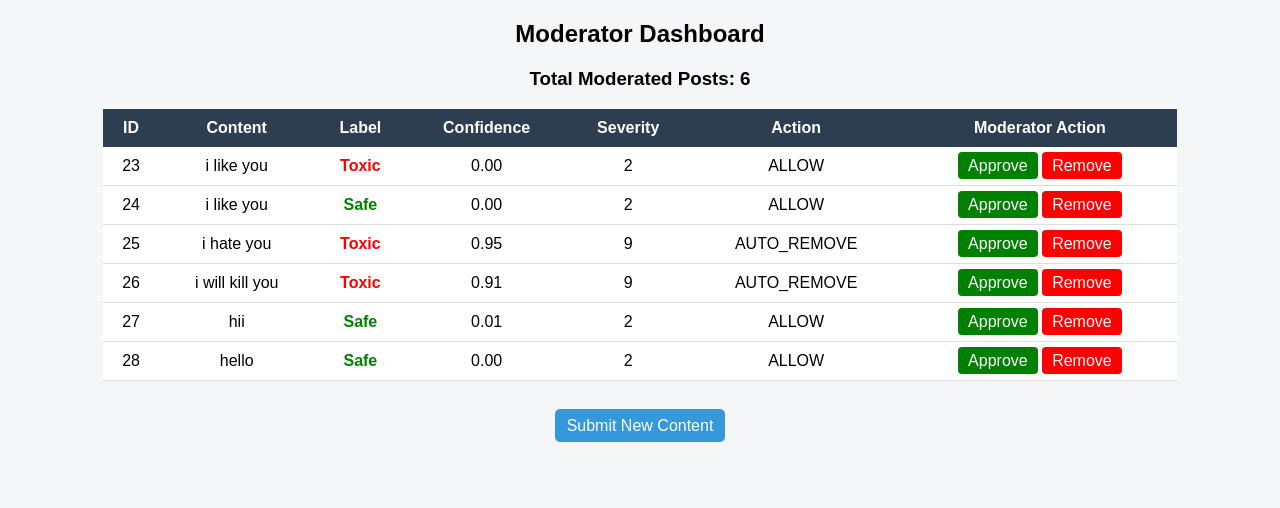
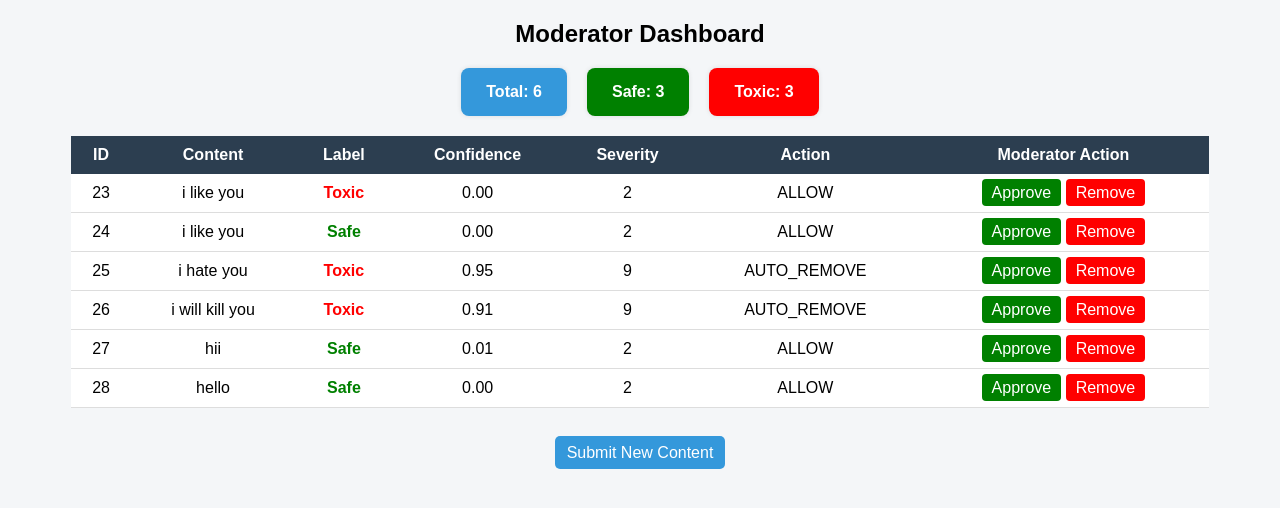
Before and after one commit to shakshiagrawalcsaiml/AI-Powered-Content-Moderation-Policy-Enforcement-Platform, a Flask app: page /dashboard in a window 1280 px wide. Shown: the top 508 px of the page. Run offline with Flask 3, Linux system fonts and the light colour scheme; data comes from the database, SQL or seed files in the repository.

Commit message:
Enhanced dashboard UI with stats and improved moderation workflow

```diff
--- a/templates/dashboard.html
+++ b/templates/dashboard.html
@@ -15,10 +15,31 @@ h2{
     margin-top:20px;
 }
 
+/* --- STATS BOX --- */
+.stats{
+    display:flex;
+    justify-content:center;
+    gap:20px;
+    margin:20px;
+}
+
+.card{
+    background:white;
+    padding:15px 25px;
+    border-radius:8px;
+    box-shadow:0 0 5px rgba(0,0,0,0.1);
+    font-weight:bold;
+}
+
+.total{ background:#3498db; color:white; }
+.safe-card{ background:green; color:white; }
+.toxic-card{ background:red; color:white; }
+
+/* --- TABLE --- */
 table{
     margin:auto;
     border-collapse:collapse;
-    width:85%;
+    width:90%;
     background:white;
 }
 
@@ -47,6 +68,7 @@ tr:hover{
     font-weight:bold;
 }
 
+/* --- BUTTONS --- */
 .btn-approve{
     background:green;
     color:white;
@@ -77,7 +99,13 @@ tr:hover{
 <body>
 
 <h2>Moderator Dashboard</h2>
-<h3>Total Moderated Posts: {{ total_posts }}</h3>
+
+<!-- 🔥 NEW: STATS SECTION -->
+<div class="stats">
+    <div class="card total">Total: {{ total_posts }}</div>
+    <div class="card safe-card">Safe: {{ safe_count }}</div>
+    <div class="card toxic-card">Toxic: {{ toxic_count }}</div>
+</div>
 
 <table>
 
@@ -115,7 +143,12 @@ tr:hover{
 
 <td>
 <a class="btn-approve" href="/update/{{ post[0] }}/APPROVED">Approve</a>
-<a class="btn-remove" href="/update/{{ post[0] }}/REMOVED">Remove</a>
+
+<a class="btn-remove"
+   href="/update/{{ post[0] }}/REMOVED"
+   onclick="return confirm('Are you sure you want to remove this content?')">
+   Remove
+</a>
 </td>
 
 </tr>
```
